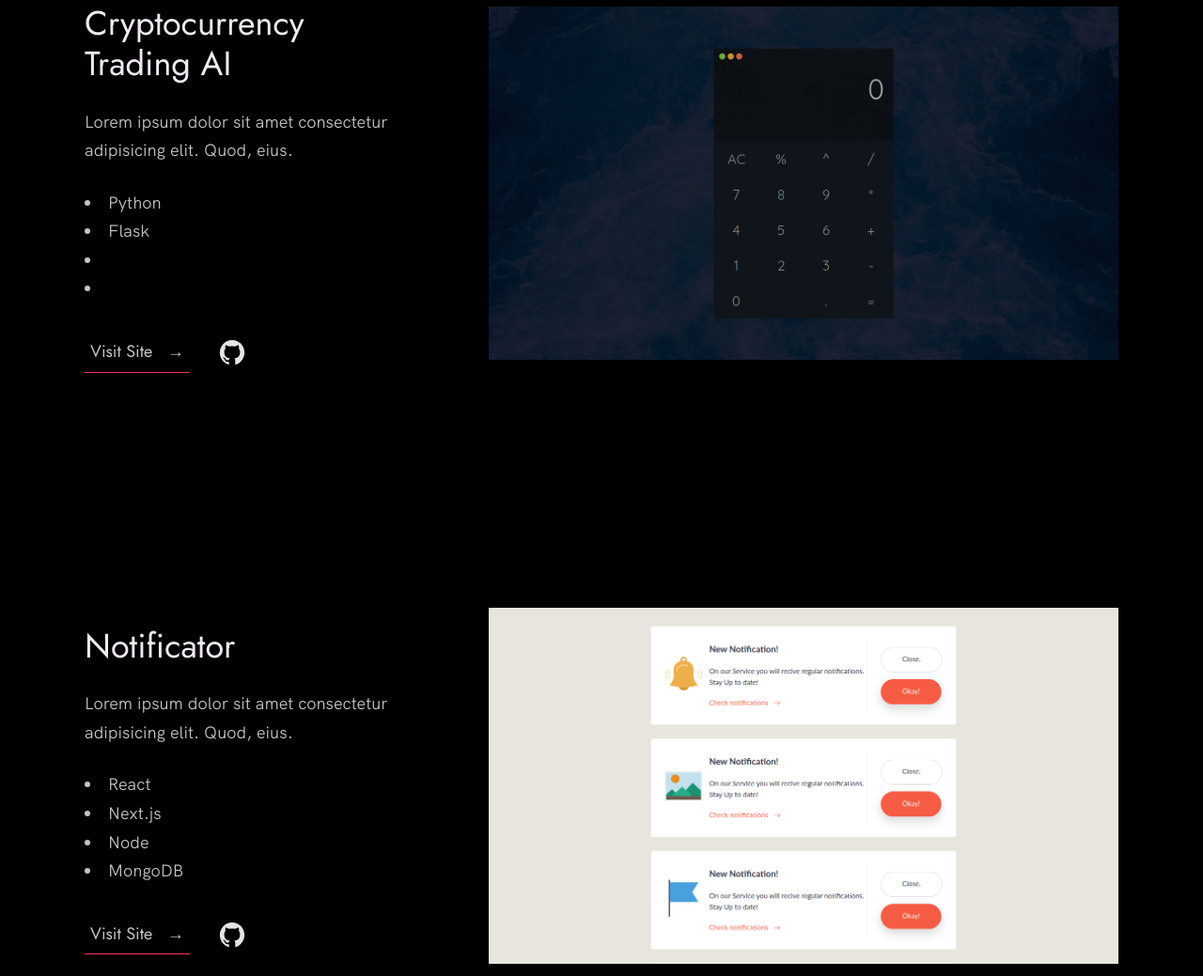
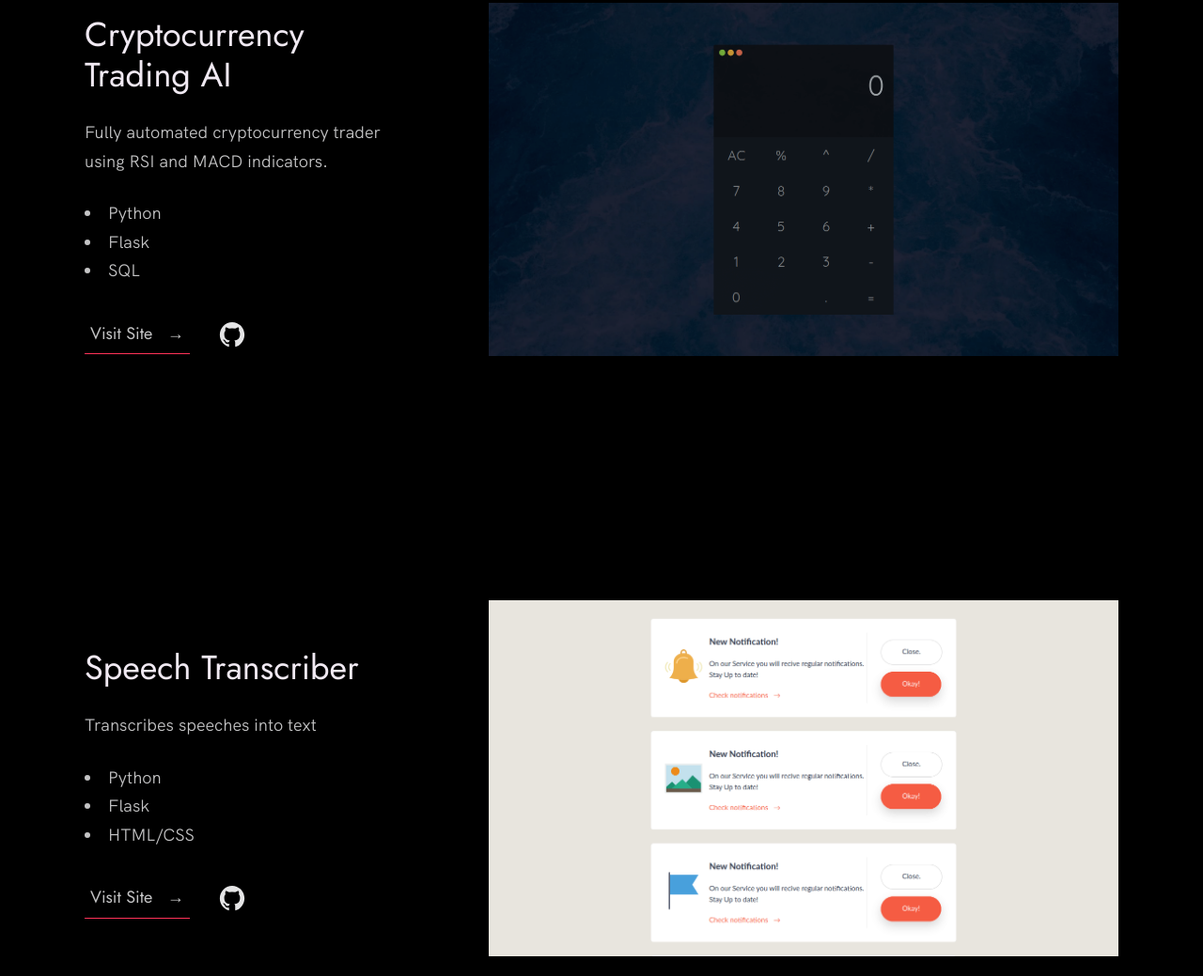
Before and after one commit to deepakj718/deepakj718.github.io, a plain HTML site: page index.html in a window 1280 px wide. Shown: the part 1704-2743 px from the top of the page at 94% size. Drawn offline with Linux system fonts and the light colour scheme.

Commit message:
more changes

```diff
--- a/index.html
+++ b/index.html
@@ -107,14 +107,12 @@
             <div class="work__text">
               <h3>Cryptocurrency Trading AI</h3>
               <p>
-                Lorem ipsum dolor sit amet consectetur adipisicing elit. Quod,
-                eius.
+                Fully automated cryptocurrency trader using RSI and MACD indicators.
               </p>
               <ul class="work__list">
                 <li>Python</li>
                 <li>Flask</li>
-                <li></li>
-                <li></li>
+                <li>SQL</li>
               </ul>
 
               <div class="work__links">
@@ -133,16 +131,14 @@
 
           <div class="work__box">
             <div class="work__text">
-              <h3>Notificator</h3>
+              <h3>Speech Transcriber</h3>
               <p>
-                Lorem ipsum dolor sit amet consectetur adipisicing elit. Quod,
-                eius.
+                Transcribes speeches into text
               </p>
               <ul class="work__list">
-                <li>React</li>
-                <li>Next.js</li>
-                <li>Node</li>
-                <li>MongoDB</li>
+                <li>Python</li>
+                <li>Flask</li>
+                <li>HTML/CSS</li>
               </ul>
 
               <div class="work__links">
@@ -221,7 +217,7 @@
           me is via an email.
         </p>
         <!-- Replace the email with yours -->
-        <a href="mailto:you@example.com" class="btn">you@example.com</a>
+        <a href="mailto:you@example.com" class="btn">deepakjoseph23@gmail.com</a>
       </div>
     </div>
   </section>
@@ -233,22 +229,12 @@
       <!-- Update the links to point to your accounts -->
       <ul class="footer__social-links">
         <li class="footer__social-link-item">
-          <a href="https://twitter.com/nisarhassan12/" title="Link to Twitter Profile">
-            <img src="./images/twitter.svg" class="footer__social-image" alt="Twitter">
-          </a>
-        </li>
-        <li class="footer__social-link-item">
-          <a href="https://github.com/nisarhassan12/" title="Link to Github Profile">
+          <a href="https://github.com/deepakj718/" title="Link to Github Profile">
             <img src="./images/github.svg" class="footer__social-image" alt="Github">
           </a>
         </li>
         <li class="footer__social-link-item">
-          <a href="https://codepen.io/nisar_hassan" title="Link to Codepen Profile">
-            <img src="./images/codepen.svg" class="footer__social-image" alt="Codepen">
-          </a>
-        </li>
-        <li class="footer__social-link-item">
-          <a href=https://www.linkedin.com/in/nisar-hassan-naqvi-413466199/">
+          <a href="https://www.linkedin.com/in/deepak-joseph-56b538157/" title="Link to LinkedIn Profile">
             <img src="./images/linkedin.svg" title="Link to Linkedin Profile" class="footer__social-image" alt="Linkedin">
           </a>
         </li>
```
